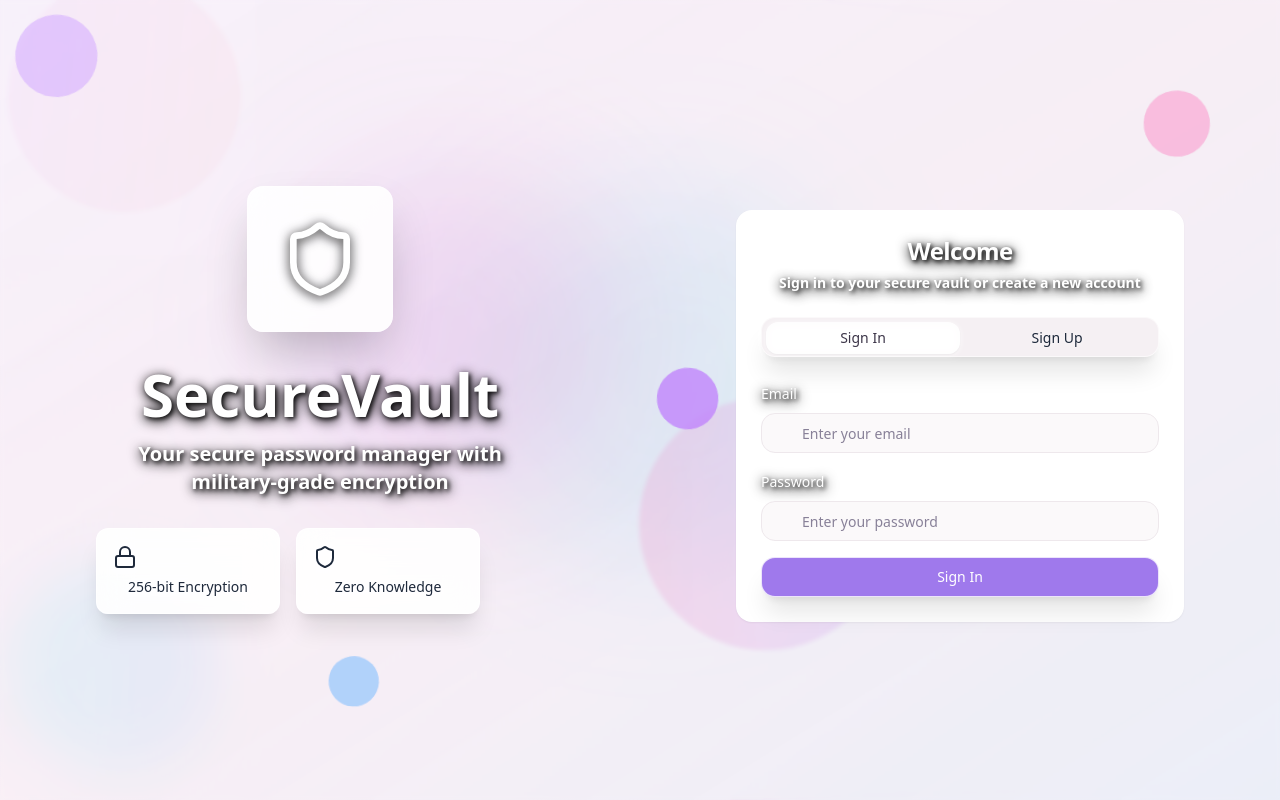
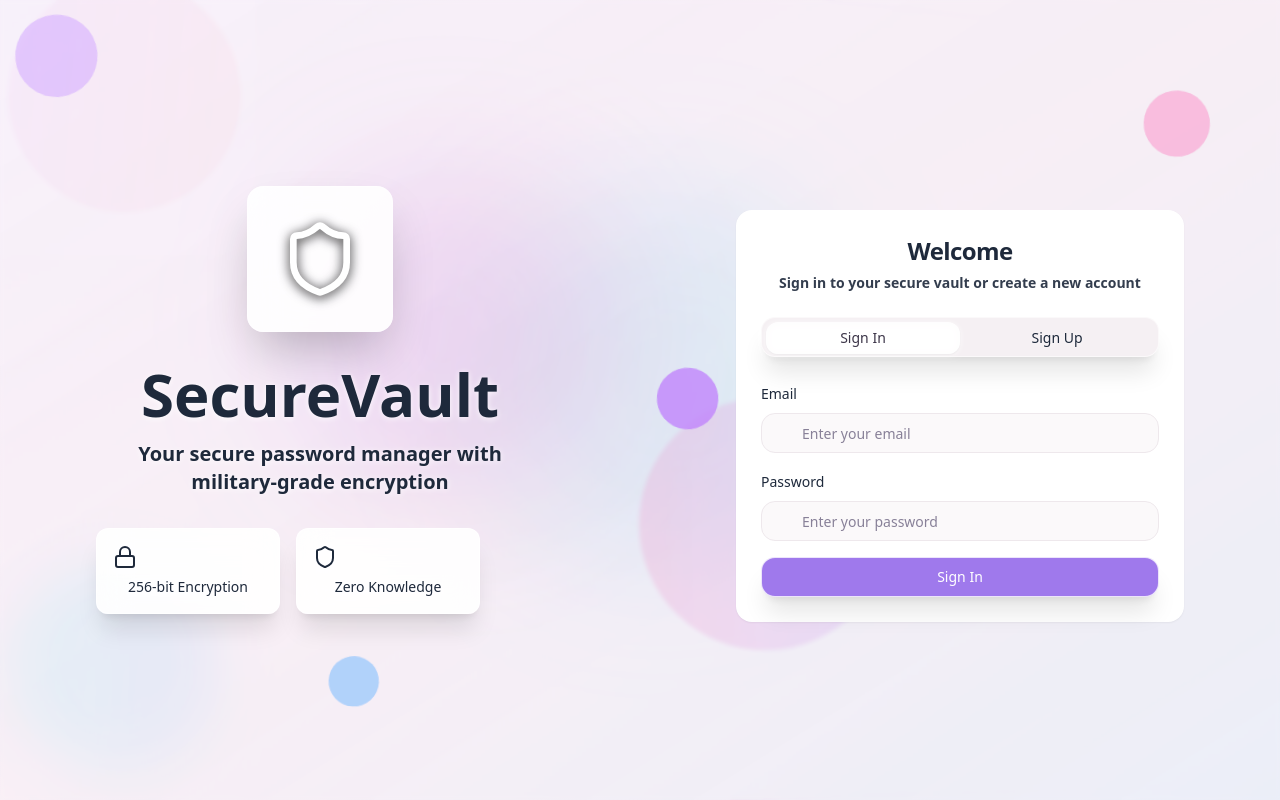
Before and after one commit to thenamekavyasingh/secure-vault, a React (Vite) app: page /auth in a window 1280 px wide. Built offline with nearby package versions, Linux system fonts and the light colour scheme.

Commit message:
Fix text visibility on login and sidebar

```diff
--- a/src/components/AppSidebar.tsx
+++ b/src/components/AppSidebar.tsx
@@ -54,11 +54,11 @@ export function AppSidebar() {
       <div className="p-4 border-b border-white/30">
         <div className="flex items-center gap-2">
           <div className="p-2 backdrop-blur-md bg-white/20 rounded-lg border border-white/30">
-            <Shield className="h-6 w-6 text-white drop-shadow-md" />
+            <Shield className="h-6 w-6 text-glass-dark drop-shadow-md" />
           </div>
           {!isCollapsed && (
             <div>
-              <h2 className="font-bold text-lg text-glass-white">
+              <h2 className="font-bold text-lg text-glass-dark">
                 SecureVault
               </h2>
             </div>
@@ -68,7 +68,7 @@ export function AppSidebar() {
 
       <SidebarContent>
         <SidebarGroup>
-          <SidebarGroupLabel className="text-glass-white">Navigation</SidebarGroupLabel>
+          <SidebarGroupLabel className="text-glass-dark">Navigation</SidebarGroupLabel>
           <SidebarGroupContent>
             <SidebarMenu>
               {menuItems.map((item) => (
@@ -76,7 +76,7 @@ export function AppSidebar() {
                   <SidebarMenuButton
                     asChild
                     isActive={isActive(item.url)}
-                    className="hover:bg-white/10 transition-colors text-glass-white data-[active=true]:bg-white/20 data-[active=true]:text-glass-white"
+                    className="hover:bg-white/10 transition-colors text-glass-dark data-[active=true]:bg-white/20 data-[active=true]:text-glass-dark"
                   >
                     <a href={item.url}>
                       <item.icon className="h-4 w-4" />
@@ -96,7 +96,7 @@ export function AppSidebar() {
             <Button
               variant="ghost"
               onClick={handleSignOut}
-              className="w-full justify-start hover:bg-red-400/20 text-glass-white hover:text-red-200 transition-colors"
+              className="w-full justify-start hover:bg-red-400/20 text-glass-dark hover:text-red-600 transition-colors"
             >
               <LogOut className="h-4 w-4" />
               {!isCollapsed && <span className="ml-2">Sign Out</span>}
--- a/src/pages/Auth.tsx
+++ b/src/pages/Auth.tsx
@@ -86,10 +86,10 @@ const Auth = () => {
             </div>
           </div>
           <div className="space-y-4">
-            <h1 className="text-4xl md:text-6xl font-bold text-glass-white">
+            <h1 className="text-4xl md:text-6xl font-bold text-glass-dark">
               SecureVault
             </h1>
-            <p className="text-lg md:text-xl text-glass-white max-w-md">
+            <p className="text-lg md:text-xl text-glass-dark max-w-md">
               Your secure password manager with military-grade encryption
             </p>
           </div>
@@ -116,18 +116,18 @@ const Auth = () => {
                 <Shield className="h-12 w-12 text-glass-white" />
               </div>
             </div>
-            <h1 className="text-3xl md:text-4xl font-bold text-glass-white mb-2">
+            <h1 className="text-3xl md:text-4xl font-bold text-glass-dark mb-2">
               SecureVault
             </h1>
-            <p className="text-glass-white">
+            <p className="text-glass-dark">
               Your secure password manager
             </p>
           </div>
 
           <Card className="glass-card border-white/50">
             <CardHeader>
-              <CardTitle className="text-center text-2xl text-glass-white">Welcome</CardTitle>
-              <CardDescription className="text-center text-glass-white opacity-90">
+              <CardTitle className="text-center text-2xl text-glass-dark">Welcome</CardTitle>
+              <CardDescription className="text-center text-glass-dark opacity-90">
                 Sign in to your secure vault or create a new account
               </CardDescription>
             </CardHeader>
@@ -141,7 +141,7 @@ const Auth = () => {
                 <TabsContent value="signin">
                   <form onSubmit={handleSignIn} className="space-y-4">
                     <div className="space-y-2">
-                      <Label htmlFor="signin-email" className="text-glass-white">Email</Label>
+                      <Label htmlFor="signin-email" className="text-glass-dark">Email</Label>
                       <div className="relative">
                         <Mail className="absolute left-3 top-1/2 transform -translate-y-1/2 h-4 w-4 text-gray-600" />
                         <Input
@@ -157,7 +157,7 @@ const Auth = () => {
                       </div>
                     </div>
                     <div className="space-y-2">
-                      <Label htmlFor="signin-password" className="text-glass-white">Password</Label>
+                      <Label htmlFor="signin-password" className="text-glass-dark">Password</Label>
                       <div className="relative">
                         <Lock className="absolute left-3 top-1/2 transform -translate-y-1/2 h-4 w-4 text-gray-600" />
                         <Input
@@ -181,7 +181,7 @@ const Auth = () => {
                 <TabsContent value="signup">
                   <form onSubmit={handleSignUp} className="space-y-4">
                     <div className="space-y-2">
-                      <Label htmlFor="fullname" className="text-glass-white">Full Name</Label>
+                      <Label htmlFor="fullname" className="text-glass-dark">Full Name</Label>
                       <div className="relative">
                         <User className="absolute left-3 top-1/2 transform -translate-y-1/2 h-4 w-4 text-gray-600" />
                         <Input
@@ -196,7 +196,7 @@ const Auth = () => {
                       </div>
                     </div>
                     <div className="space-y-2">
-                      <Label htmlFor="signup-email" className="text-glass-white">Email</Label>
+                      <Label htmlFor="signup-email" className="text-glass-dark">Email</Label>
                       <div className="relative">
                         <Mail className="absolute left-3 top-1/2 transform -translate-y-1/2 h-4 w-4 text-gray-600" />
                         <Input
@@ -212,7 +212,7 @@ const Auth = () => {
                       </div>
                     </div>
                     <div className="space-y-2">
-                      <Label htmlFor="signup-password" className="text-glass-white">Password</Label>
+                      <Label htmlFor="signup-password" className="text-glass-dark">Password</Label>
                       <div className="relative">
                         <Lock className="absolute left-3 top-1/2 transform -translate-y-1/2 h-4 w-4 text-gray-600" />
                         <Input
```
